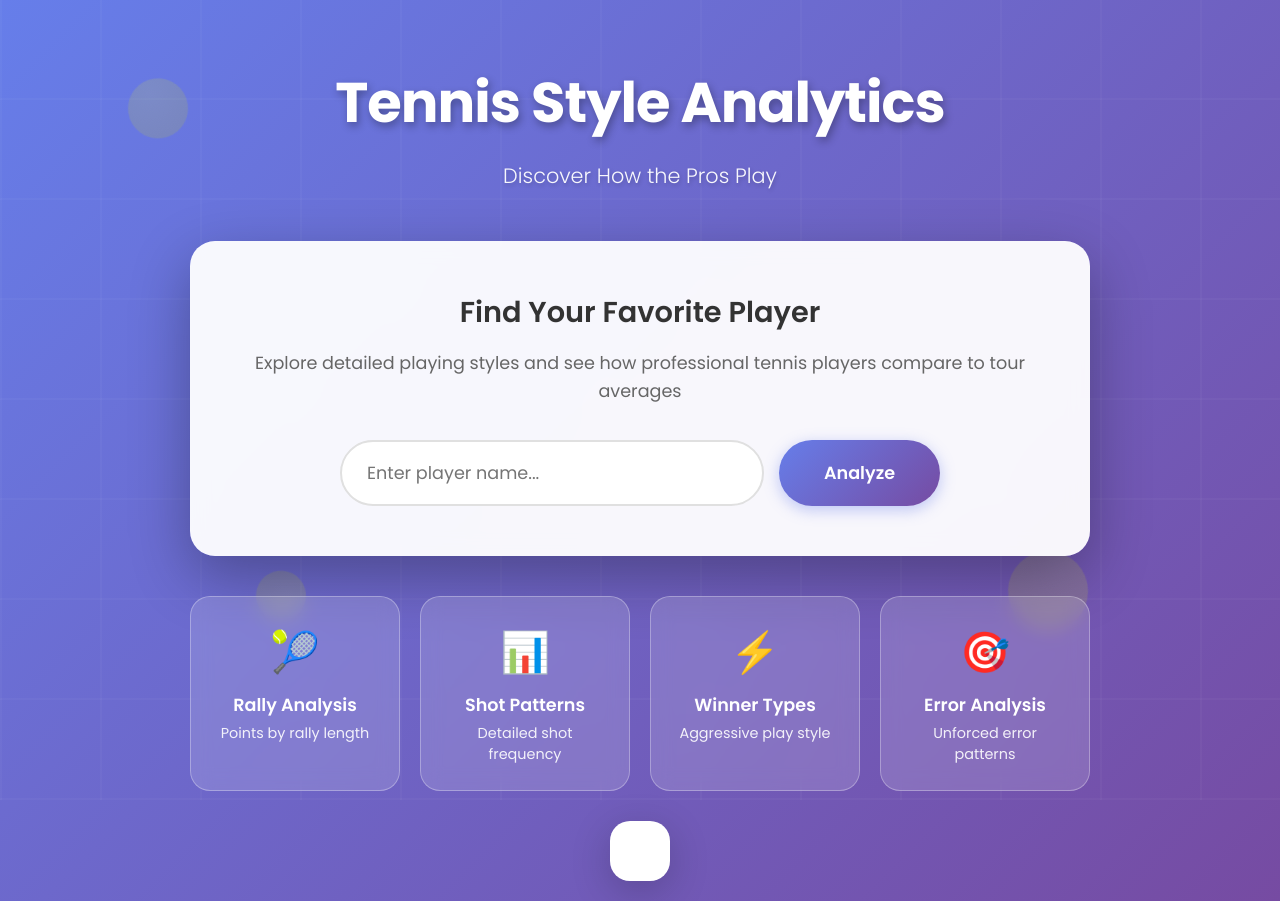
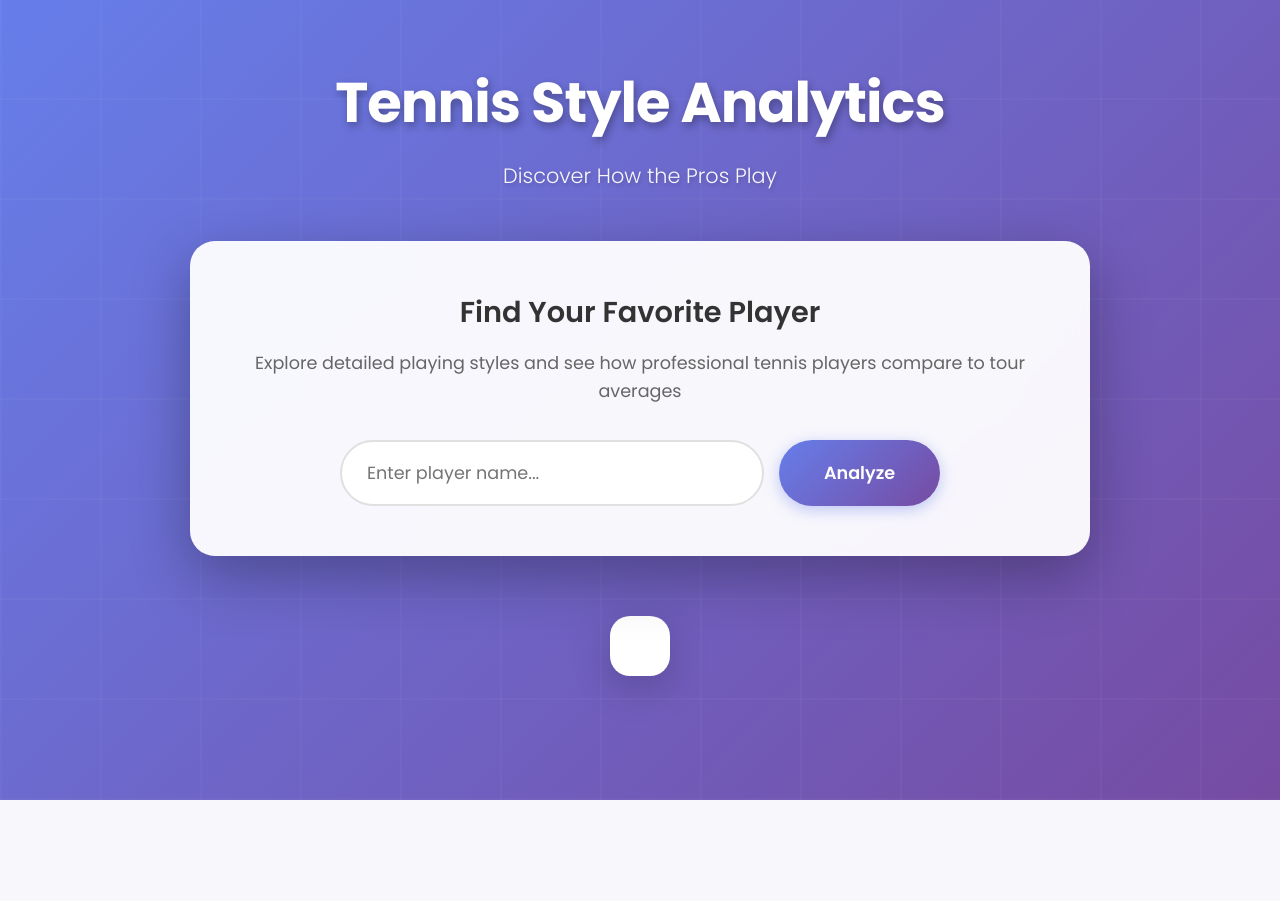
Before and after one commit to PSS128/Evaluating-Tennis-Styles, a Flask app: page / in a window 1280 px wide. After the commit the page ends 800 px from the top, so only its background shows below. Run offline with Flask 3, Linux system fonts and the light colour scheme; parts of the project's set-up code (start-up, migrations or seed data) failed here and were passed over; some libraries are stand-ins or nearby versions.

Commit message:
Update home.html

```diff
--- a/templates/home.html
+++ b/templates/home.html
@@ -42,44 +42,6 @@
             z-index: 0;
         }
 
-        /* Tennis ball decorations */
-        .tennis-ball {
-            position: fixed;
-            width: 60px;
-            height: 60px;
-            border-radius: 50%;
-            background: radial-gradient(circle at 30% 30%, #E8F436, #C8D400);
-            opacity: 0.15;
-            z-index: 0;
-            animation: float 6s ease-in-out infinite;
-        }
-
-        .tennis-ball:nth-child(1) {
-            top: 10%;
-            left: 10%;
-            animation-delay: 0s;
-        }
-
-        .tennis-ball:nth-child(2) {
-            top: 70%;
-            right: 15%;
-            animation-delay: 2s;
-            width: 80px;
-            height: 80px;
-        }
-
-        .tennis-ball:nth-child(3) {
-            bottom: 20%;
-            left: 20%;
-            animation-delay: 4s;
-            width: 50px;
-            height: 50px;
-        }
-
-        @keyframes float {
-            0%, 100% { transform: translateY(0px) rotate(0deg); }
-            50% { transform: translateY(-20px) rotate(180deg); }
-        }
 
         .container {
             position: relative;
@@ -191,47 +153,6 @@
             transform: translateY(-1px);
         }
 
-        /* Features Section */
-        .features {
-            display: grid;
-            grid-template-columns: repeat(auto-fit, minmax(200px, 1fr));
-            gap: 20px;
-            margin-top: 40px;
-            animation: fadeInUp 1s ease-out 0.6s backwards;
-        }
-
-        .feature-card {
-            background: rgba(255, 255, 255, 0.15);
-            backdrop-filter: blur(10px);
-            border: 1px solid rgba(255, 255, 255, 0.3);
-            border-radius: 20px;
-            padding: 25px;
-            text-align: center;
-            color: white;
-            transition: all 0.3s ease;
-        }
-
-        .feature-card:hover {
-            transform: translateY(-5px);
-            background: rgba(255, 255, 255, 0.25);
-            box-shadow: 0 10px 30px rgba(0, 0, 0, 0.2);
-        }
-
-        .feature-icon {
-            font-size: 2.5em;
-            margin-bottom: 10px;
-        }
-
-        .feature-title {
-            font-size: 1.1em;
-            font-weight: 600;
-            margin-bottom: 5px;
-        }
-
-        .feature-desc {
-            font-size: 0.9em;
-            opacity: 0.9;
-        }
 
         /* Results Section */
         #results {
@@ -316,10 +237,6 @@
     </style>
 </head>
 <body>
-    <div class="tennis-ball"></div>
-    <div class="tennis-ball"></div>
-    <div class="tennis-ball"></div>
-
     <div class="container">
         <div class="header">
             <h1>Tennis Style Analytics</h1>
@@ -336,29 +253,6 @@
                 <input type="text" id="search-box" placeholder="Enter player name...">
                 <input type="submit" value="Analyze">
             </form>
-        </div>
-
-        <div class="features">
-            <div class="feature-card">
-                <div class="feature-icon">🎾</div>
-                <div class="feature-title">Rally Analysis</div>
-                <div class="feature-desc">Points by rally length</div>
-            </div>
-            <div class="feature-card">
-                <div class="feature-icon">📊</div>
-                <div class="feature-title">Shot Patterns</div>
-                <div class="feature-desc">Detailed shot frequency</div>
-            </div>
-            <div class="feature-card">
-                <div class="feature-icon">⚡</div>
-                <div class="feature-title">Winner Types</div>
-                <div class="feature-desc">Aggressive play style</div>
-            </div>
-            <div class="feature-card">
-                <div class="feature-icon">🎯</div>
-                <div class="feature-title">Error Analysis</div>
-                <div class="feature-desc">Unforced error patterns</div>
-            </div>
         </div>
     </div>
 
```
